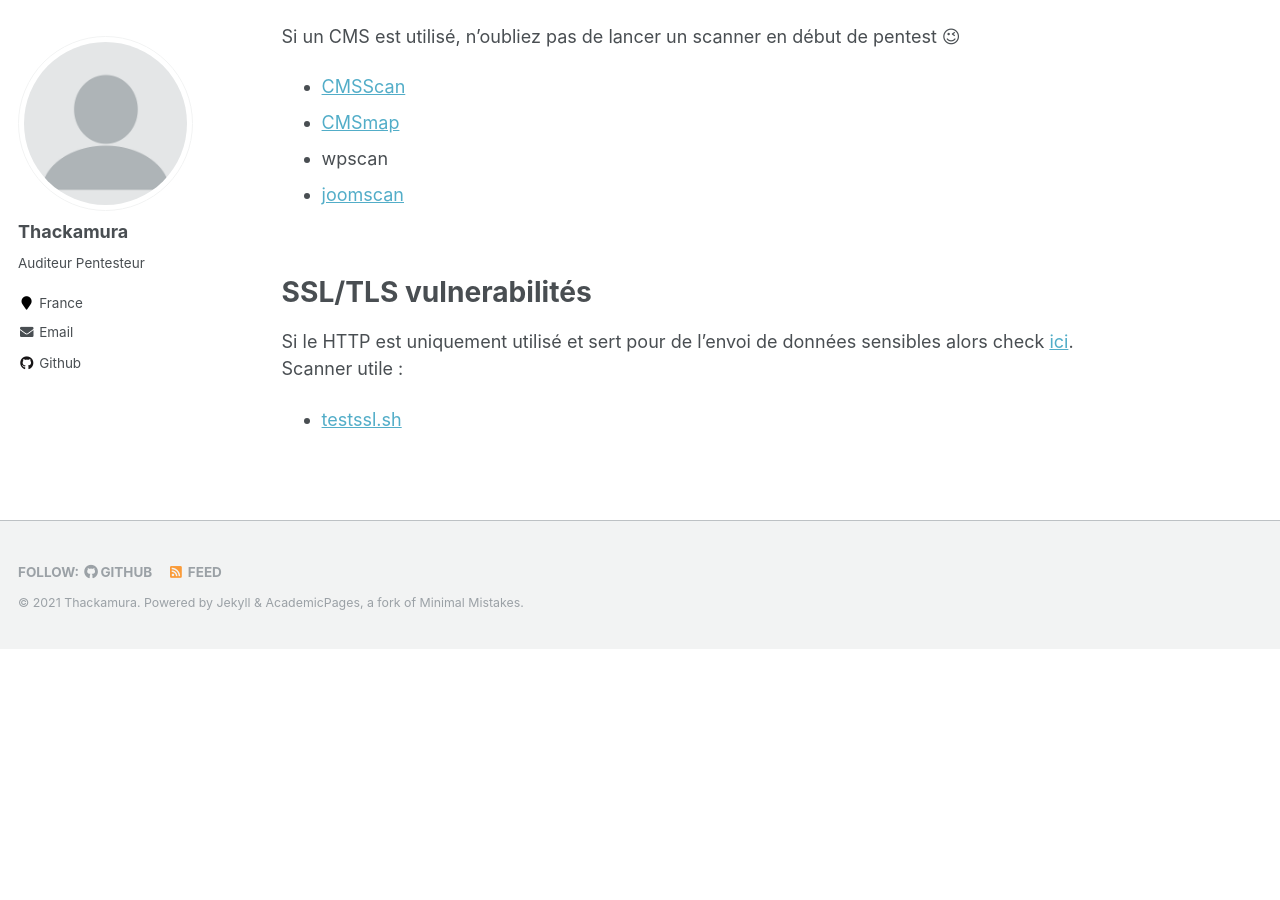
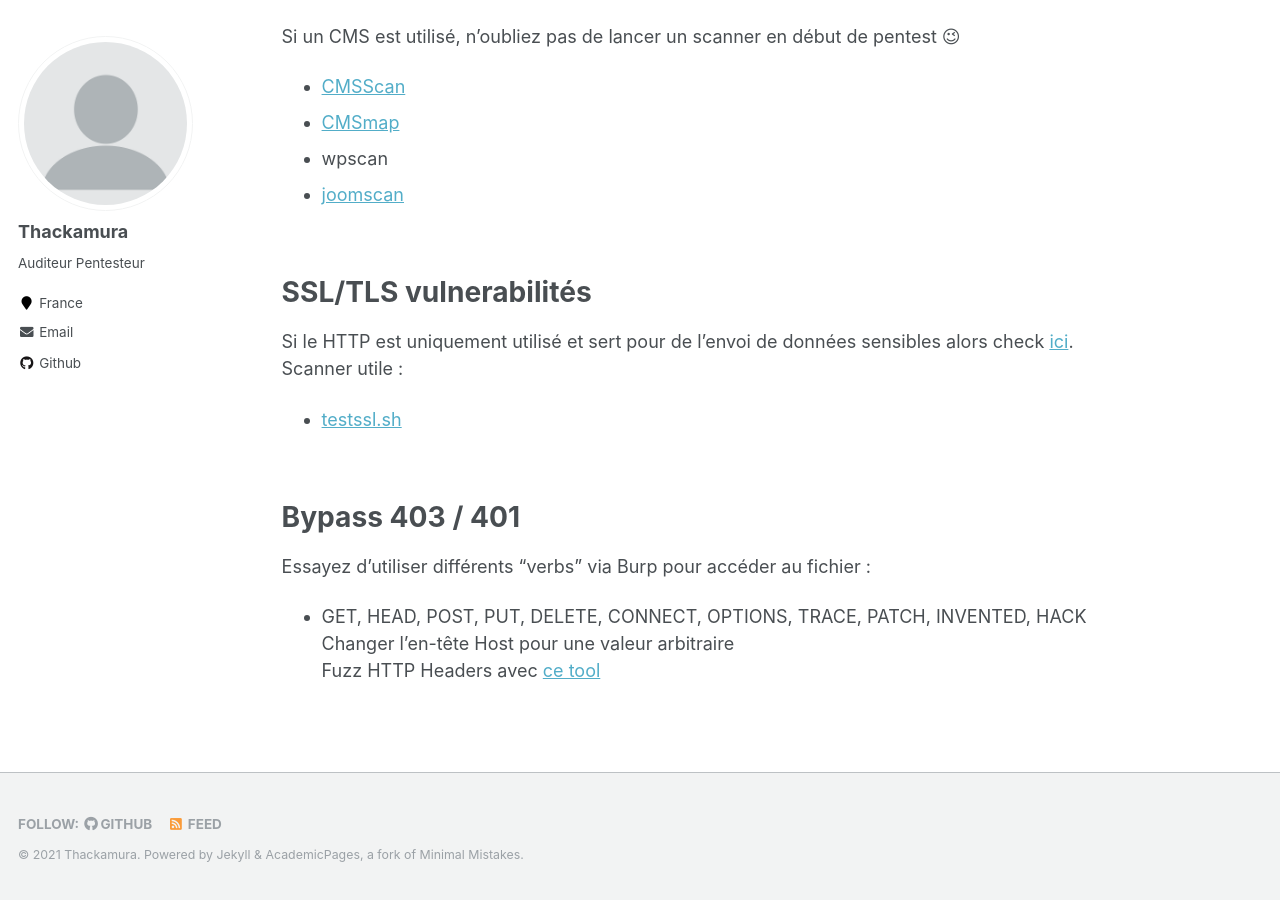
Before and after one commit to thackamura/thackamura.github.io, a Jekyll site: the page built from _pages/web-checklist.md, in a window 1280 px wide and 900 px high, scrolled down 1577 px. Built offline with Jekyll 4.4.1, drawn with Linux system fonts in a browser that asks for light colours; before the commit the page ends 2226 px from its top, so only the background shows below that.

Commit message:
Update web-checklist.md

```diff
--- a/_pages/web-checklist.md
+++ b/_pages/web-checklist.md
@@ -68,3 +68,12 @@ Si le HTTP est uniquement utilisé et sert pour de l'envoi de données sensibles
 <br/>Scanner utile :
 
 * [testssl.sh](https://github.com/drwetter/testssl.sh)
+
+<br/>
+
+Bypass 403 / 401
+======
+Essayez d'utiliser différents "verbs" via Burp pour accéder au fichier :
+* GET, HEAD, POST, PUT, DELETE, CONNECT, OPTIONS, TRACE, PATCH, INVENTED, HACK
+<br/>Changer l'en-tête Host pour une valeur arbitraire
+<br/>Fuzz HTTP Headers avec [ce tool](https://github.com/carlospolop/fuzzhttpbypass)
```
